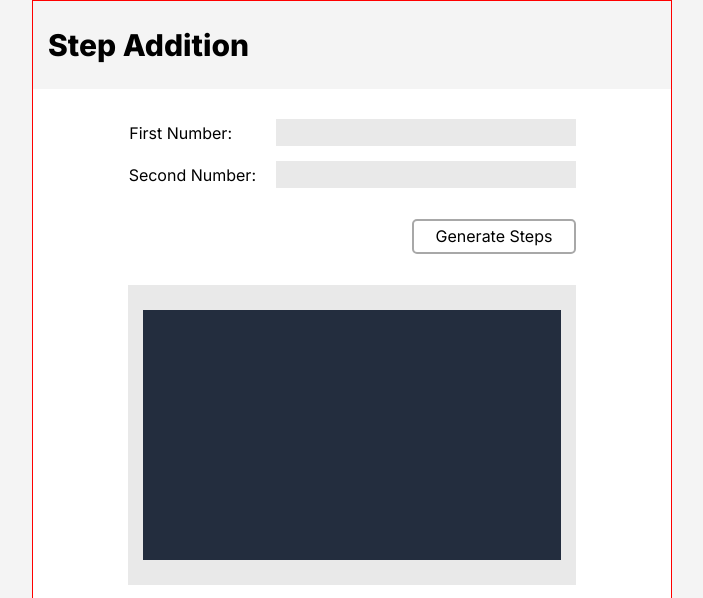
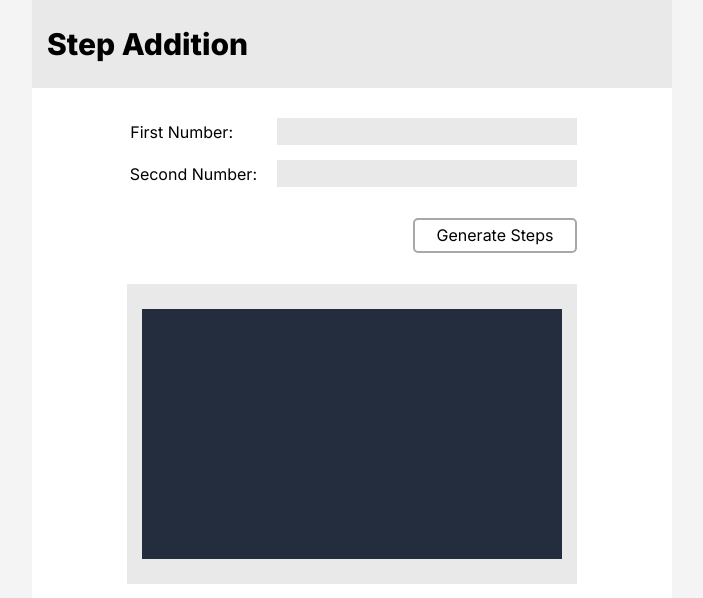
Before and after one commit to sonuprasad66/Eqaim_Assignment, a React (Vite) app in the folder frontend/: page / in a window 1280 px wide. Shown: the top 598 px of the page, without its empty margins (288-991 px from the left). Built offline with nearby package versions, Linux system fonts and the light colour scheme.

Commit message:
frontend

```diff
--- a/frontend/src/index.css
+++ b/frontend/src/index.css
@@ -12,13 +12,11 @@
   width: 50%;
   height: 100vh;
   background: #ffffff;
-  border: 1px solid red;
   margin: auto;
 }
 
 .navbar {
   width: 100%;
-  background: #e9e9e9;
 }
 .navbar > p {
   font-style: normal;
@@ -27,6 +25,7 @@
   line-height: 58px;
   color: #000000;
   padding: 15px;
+  background: #e9e9e9;
 }
 
 .main-box {
```
